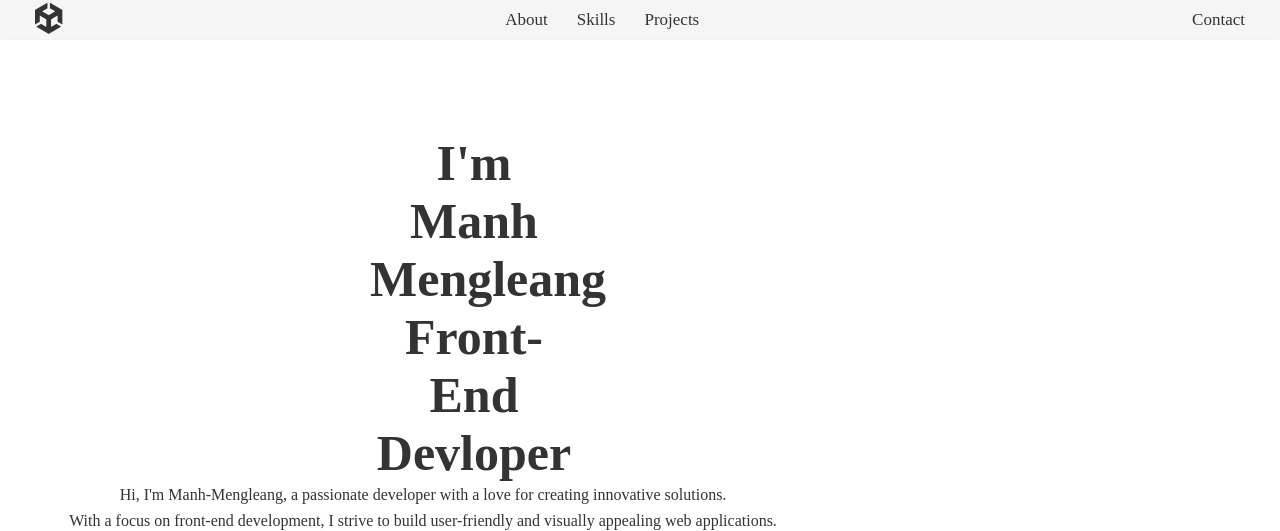
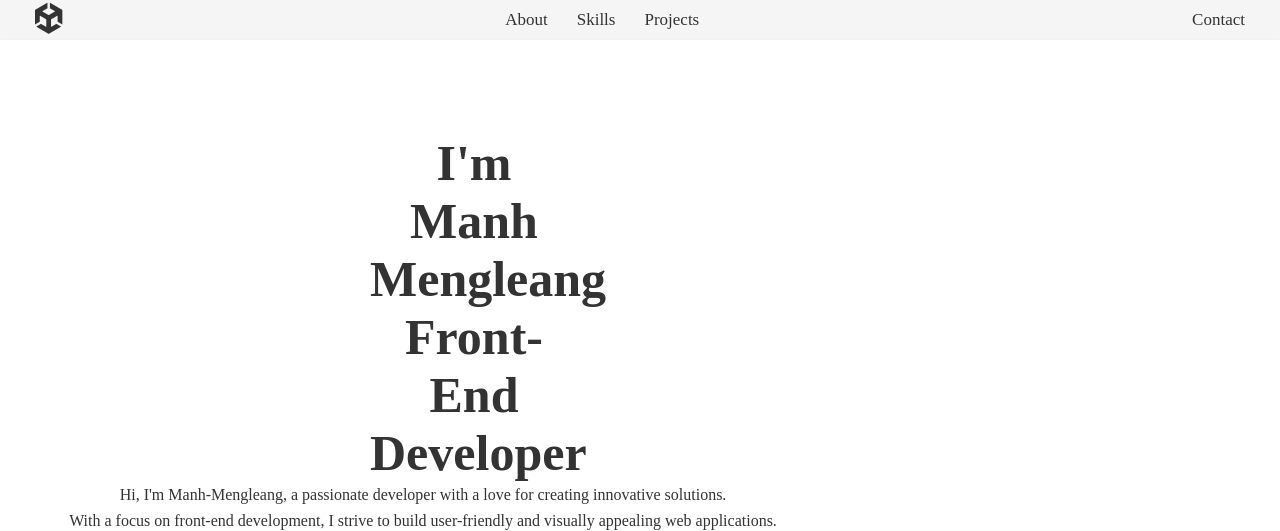
Before and after one commit to MANHMENGLEANG/Manh-Mengleang, a plain HTML site: page index.html in a window 1280 px wide. Shown: the top 531 px of the page. Drawn offline with Linux system fonts and the light colour scheme; a web font is replaced by a local one.

Commit message:
committed

```diff
--- a/index.html
+++ b/index.html
@@ -31,7 +31,7 @@
       <div class="introduction">
         <h1>
           I'm Manh Mengleang <br />
-          Front-End Devloper
+          Front-End Developer
         </h1>
         <p>
           Hi, I'm Manh-Mengleang, a passionate developer with a love for
```
